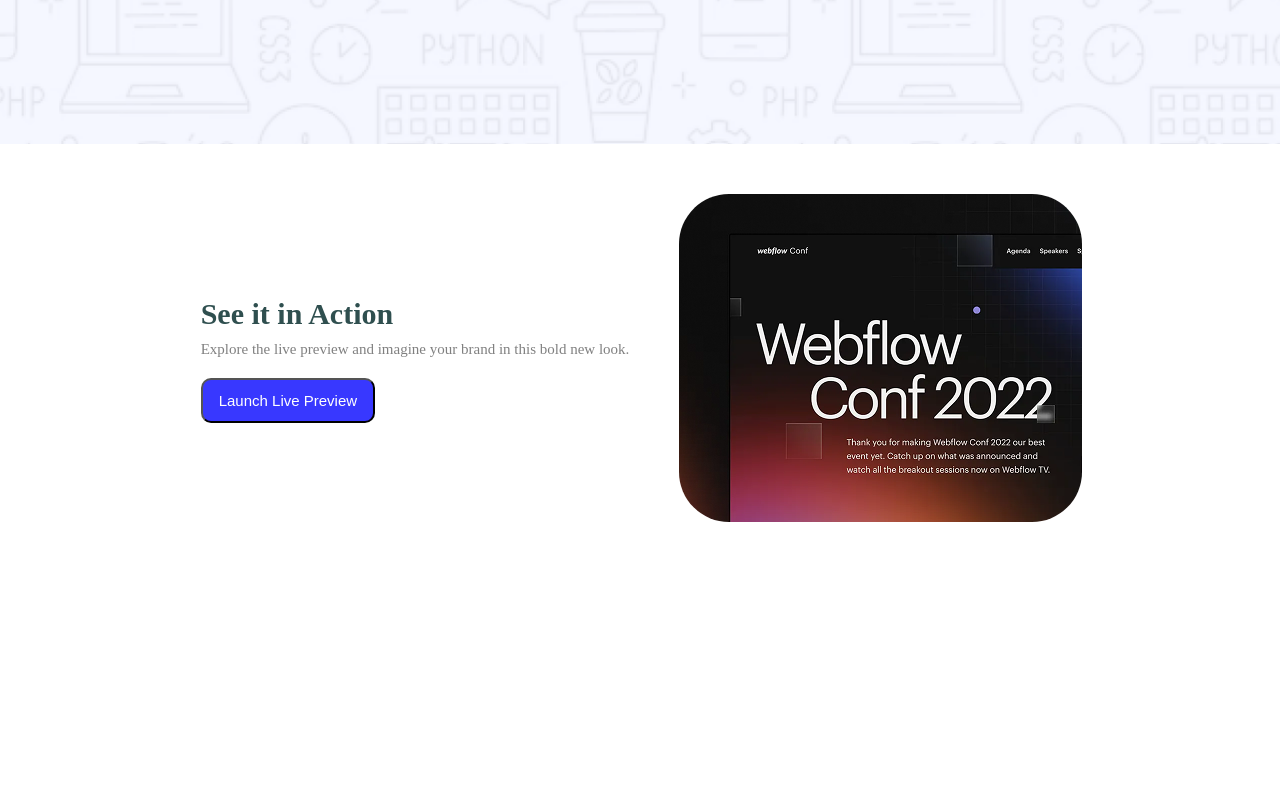
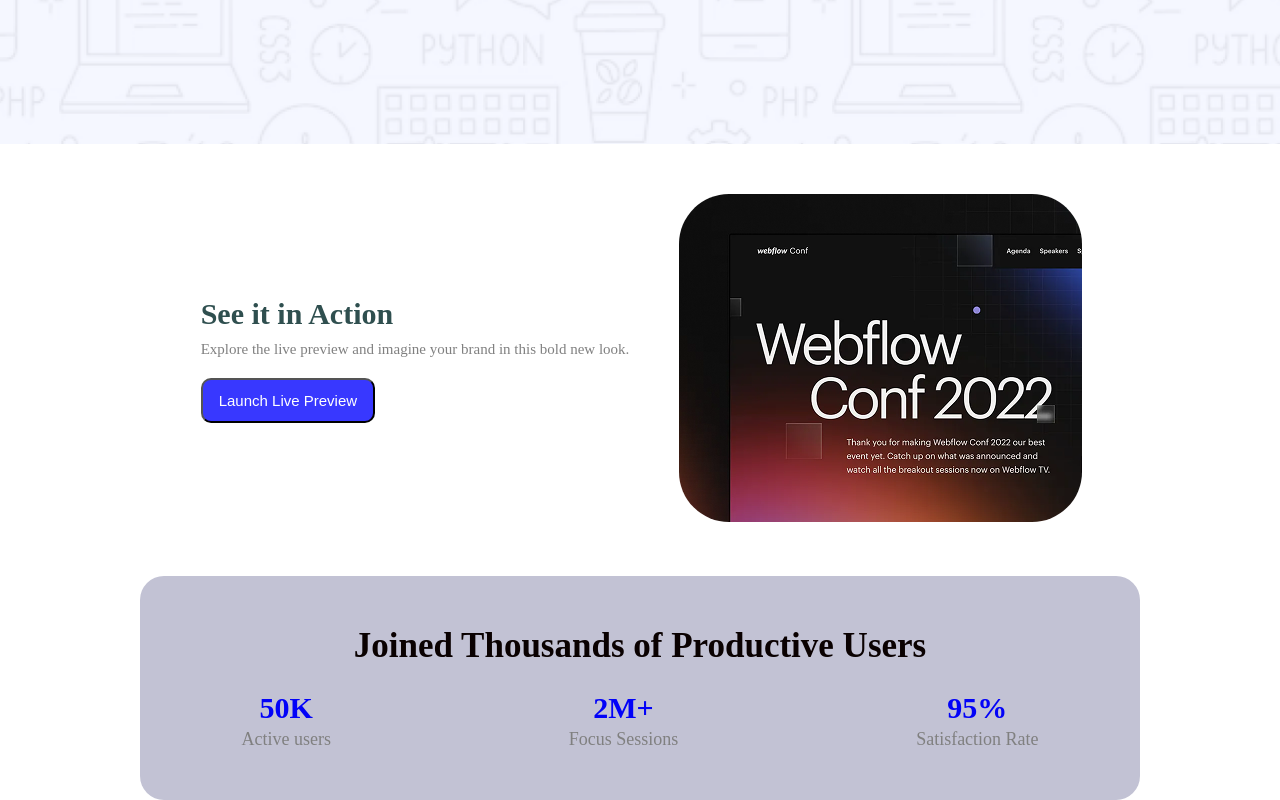
Before and after one commit to Sazzadhossain2003/assignment-1, a plain HTML site: page index.html in a window 1280 px wide. Shown: the part 556-1356 px from the top of the page. Before the commit the page ends 1132 px from the top, so only its background shows below. Drawn offline with Linux system fonts and the light colour scheme.

Commit message:
added a box part

```diff
--- a/index.html
+++ b/index.html
@@ -30,5 +30,28 @@
             </div>
         </div>
     </section>
+
+    <section class="section-part">
+        <div class="section-box">
+        <div class="section-content">
+            <p>Joined Thousands of Productive Users</p>
+        </div>
+
+        <div class="stats-box">
+            <div class="single-box">
+                <h3>50K</h3>
+                <p>Active users</p>
+                 </div>
+                 <div class="single-box">
+                <h3>2M+</h3>
+                <p>Focus Sessions</p>
+                </div>
+                   <div class="single-box">
+                <h3>95%</h3>
+                <p>Satisfaction Rate</p>
+            </div>
+        </div>
+    </div>
+    </section>
 </body>
 </html>
--- a/style/style.css
+++ b/style/style.css
@@ -74,5 +74,44 @@
     border-radius: 30px;
 }
 .many{
-    border-radius: 50px;
+    border-radius: 50px
 }
+.section-part{
+    background-color: rgb(194, 194, 212);
+    padding: 50px 0;
+    border-radius: 24px;
+    max-width: 1000px;
+    margin: auto;
+    text-align: center;
+}
+.section-box{
+    box-shadow: #fcf8f8;
+}
+.section-content{
+    font-size: 35px;
+    font-weight: 600;
+    margin-bottom: 25px;
+    color: rgb(10, 1, 1);
+}
+.stats-box{
+    display: flex;
+    justify-content: space-between;
+    gap: 35px;
+    flex-wrap: wrap;
+    border-radius: 20px;
+}
+.single-box{
+    flex: auto;
+    min-width: 140px;
+}
+.single-box h3{
+    font-size: 30px;
+    color: rgb(2, 2, 248);
+    margin-bottom: 4px;
+}
+.single-box p{
+    font-size: 18px;
+    font-weight: 200;
+    color: gray;
+    margin: 0;
+}
```
